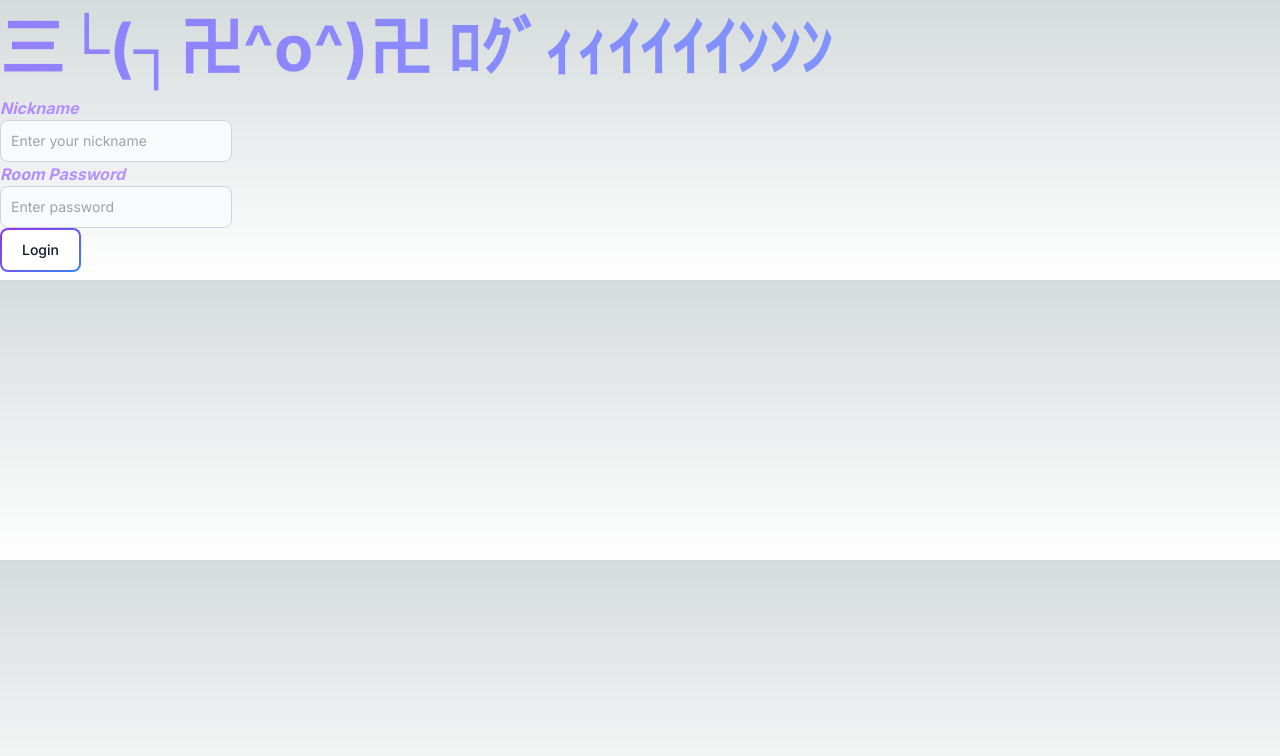
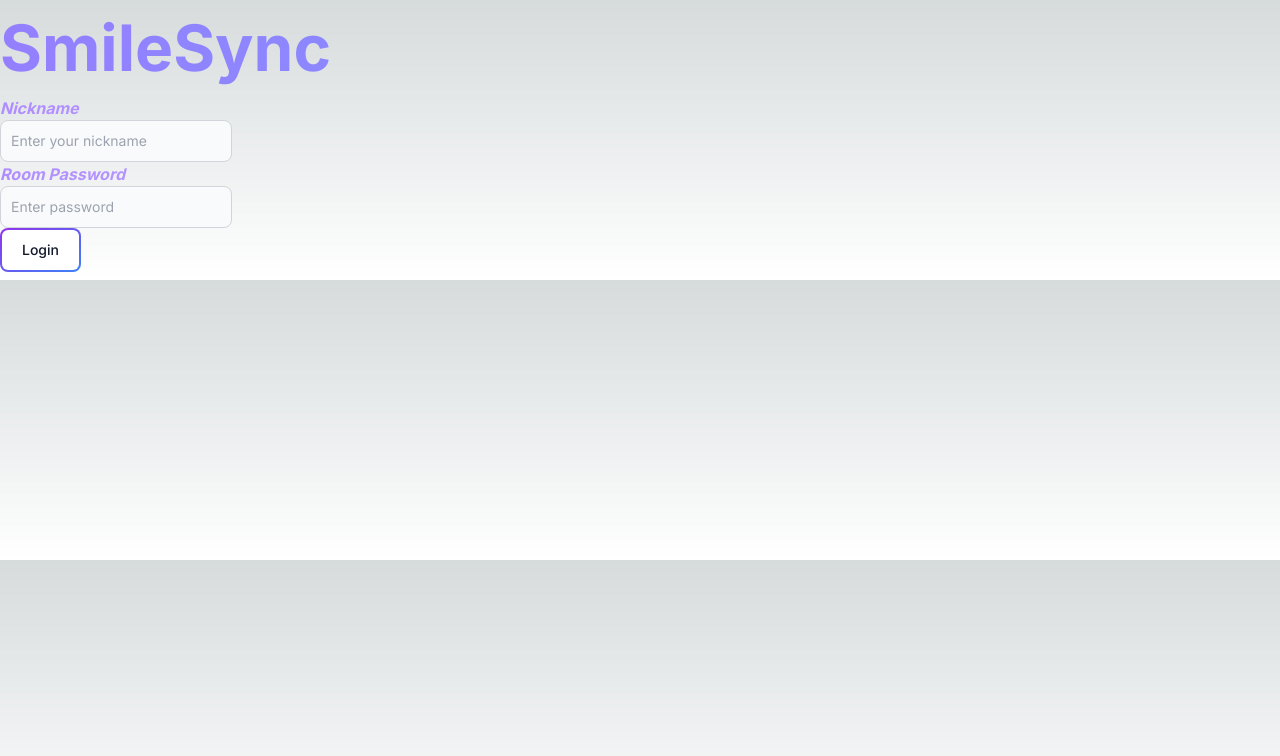
Before and after one commit to RinachanBoard31/SmileSync, a Next.js app in the folder client/: page /login in a window 1280 px wide. Shown: the top 756 px of the page. Built offline with nearby package versions, Linux system fonts and the light colour scheme.

Commit message:
login h1 joke delete!

```diff
--- a/client/src/app/features/Login.tsx
+++ b/client/src/app/features/Login.tsx
@@ -43,7 +43,7 @@ const Login: React.FC = () => {
             {isLoading ? ( <LoadingScreen /> ) : (
                 <>
                     <div>
-                        <h1>三└(┐卍^o^)卍 ﾛｸﾞｨｨｲｲｲｲﾝﾝﾝ</h1>
+                        <h1>SmileSync</h1>
                         {error && <p style={{ color: "red" }}>{error}</p>} {/* errorに値がある場合、エラーメッセージを赤色で表示する */}
                         <h2>Nickname</h2>
                         <input
```
